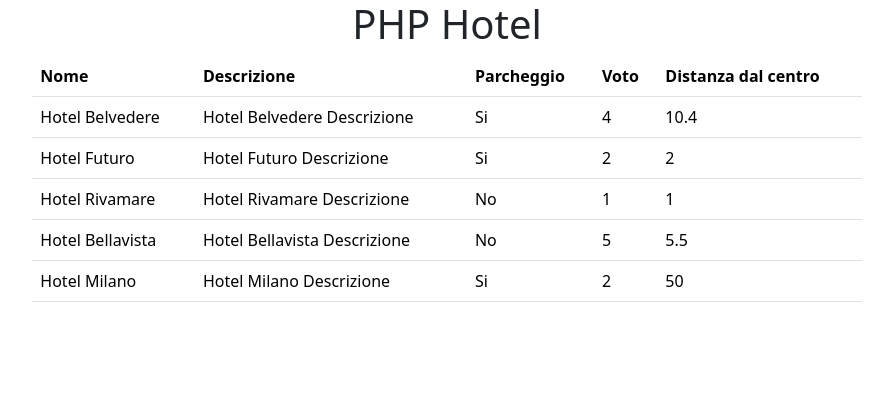
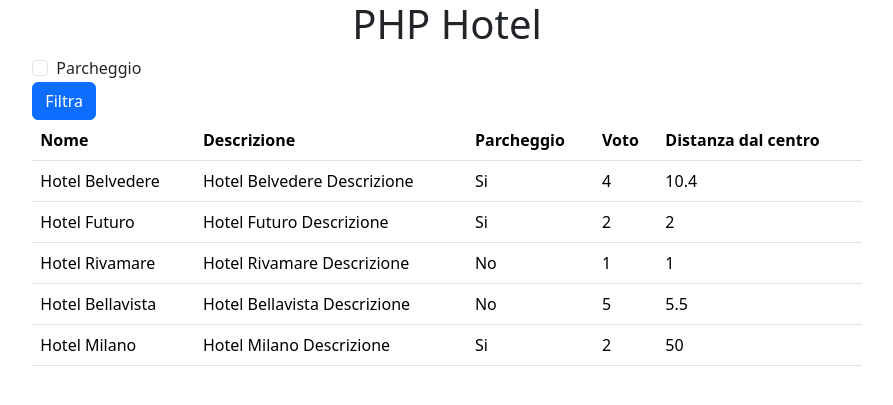
Before and after one commit to ludovicofiore/php-hotel, a PHP site: page / in a window 1280 px wide. Shown: the top 405 px of the page, without its empty margins (193-1086 px from the left). Run offline with PHP 8.4, Linux system fonts and the light colour scheme.

Commit message:
feat: add filter for showing only hotels with parking

```diff
--- a/index.php
+++ b/index.php
@@ -39,6 +39,9 @@ $hotels = [
 
 ];
 
+// filtro per parcheggio in base a valore checkbox
+$parkingFilter = isset($_GET['parking']) && $_GET['parking'] == 'on';
+
 
 ?>
 
@@ -61,6 +64,22 @@ $hotels = [
     </div>
 
     <div class="row justify-content-center">
+        <!-- filtri -->
+        <div class="col-8">
+
+            <form action="index.php" method="GET">
+
+                <div class="form-check">
+                    <input class="form-check-input" type="checkbox" value="on" name="parking" id="flexCheckDefault" >
+                    <label class="form-check-label" for="flexCheckDefault">
+                        Parcheggio
+                    </label>
+                </div>
+
+                <button type="submit" class="btn btn-primary">Filtra</button>
+            </form>
+
+        </div>
         <!-- tabella -->
         <div class="col-8">
 
@@ -76,6 +95,8 @@ $hotels = [
                 </thead>
                 <tbody>
                     <?php foreach($hotels as $hotel): ?>
+                        <!-- se checkbox non cliccata stampa tutto se cliccata stampa quelli con parcheggio = true -->
+                        <?php if ($parkingFilter === false || $hotel['parking'] === true): ?>
                             <tr>
                                 <td><?php echo $hotel['name'] ?></td>
                                 <td><?php echo $hotel['description'] ?></td>
@@ -91,6 +112,7 @@ $hotels = [
                                 <td><?php echo $hotel['vote'] ?></td>
                                 <td><?php echo $hotel['distance_to_center'] ?></td>
                             </tr>
+                        <?php endif; ?>
                     <?php endforeach; ?>
 
                 </tbody>
```
Lines whose indentation alone changed are shown as unchanged.
